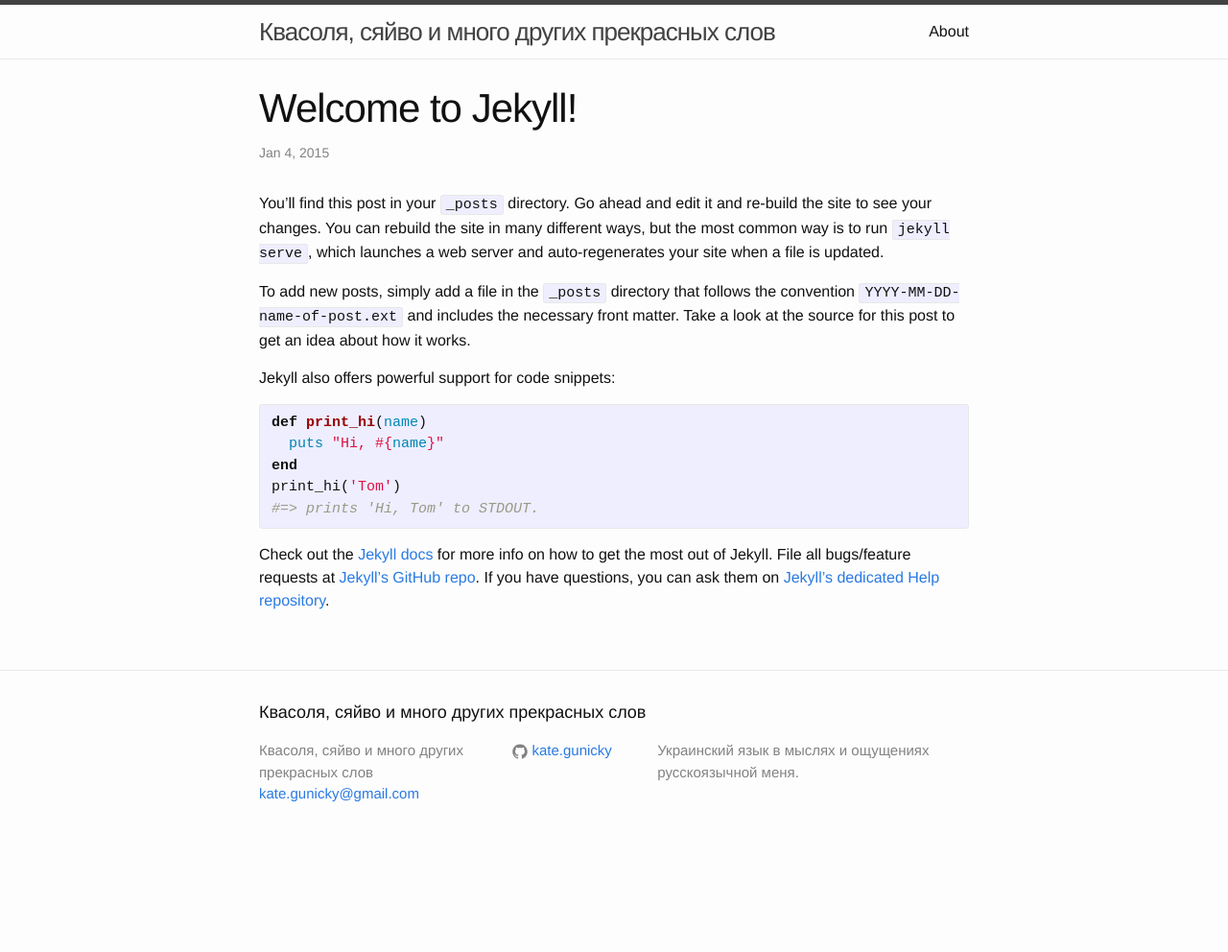
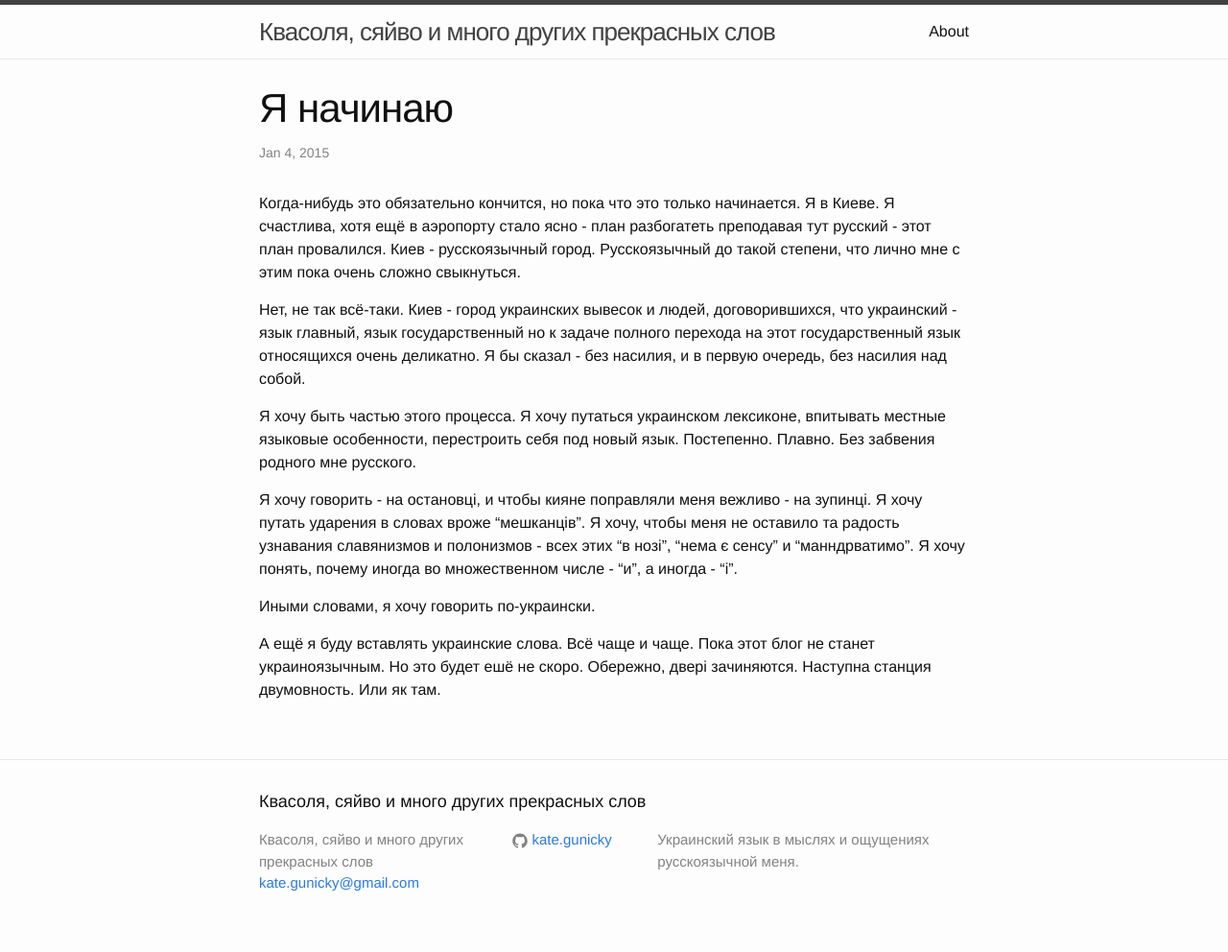
Before and after one commit to kategunicky/kvasolya, a Jekyll site: the page built from _posts/2015-01-04-welcome-to-jekyll.markdown, in a window 1280 px wide. Shown: the whole page at 96% size. Built offline with Jekyll 4.4.1, drawn with Linux system fonts in a browser that asks for light colours; before the commit the page ends 900 px from its top, so only the background shows below that.

Commit message:
my first post

```diff
--- a/_config.yml
+++ b/_config.yml
@@ -3,7 +3,7 @@ title: Квасоля, сяйво и много других прекрасны
 email: kate.gunicky@gmail.com
 description: > # this means to ignore newlines until "baseurl:"
     Украинский язык в мыслях и ощущениях русскоязычной меня.
-baseurl: "" # the subpath of your site, e.g. /blog/
+baseurl: "/kvasolya" # the subpath of your site, e.g. /blog/
 url: "http://yourdomain.com" # the base hostname & protocol for your site
 #twitter_username: jekyllrb
 github_username: kate.gunicky
--- a/_posts/2015-01-04-welcome-to-jekyll.markdown
+++ b/_posts/2015-01-04-welcome-to-jekyll.markdown
@@ -1,25 +1,32 @@
 ---
 layout: post
-title:  "Welcome to Jekyll!"
+title:  "Я начинаю"
 date:   2015-01-04 23:21:00
 categories: jekyll update
 ---
-You’ll find this post in your `_posts` directory. Go ahead and edit it and re-build the site to see your changes. You can rebuild the site in many different ways, but the most common way is to run `jekyll serve`, which launches a web server and auto-regenerates your site when a file is updated.
 
-To add new posts, simply add a file in the `_posts` directory that follows the convention `YYYY-MM-DD-name-of-post.ext` and includes the necessary front matter. Take a look at the source for this post to get an idea about how it works.
+Когда-нибудь это обязательно кончится, но пока что это только начинается.
+Я в Киеве. Я счастлива, хотя ещё в аэропорту стало ясно - план разбогатеть
+преподавая тут русский - этот план провалился. Киев - русскоязычный город.
+Русскоязычный до такой степени, что лично мне с этим пока очень сложно свыкнуться.
 
-Jekyll also offers powerful support for code snippets:
+Нет, не так всё-таки. Киев - город украинских вывесок и людей, договорившихся,
+что украинский - язык главный, язык государственный но к задаче полного перехода на этот государственный
+язык относящихся очень деликатно. Я бы сказал - без насилия, и в первую очередь, без насилия над собой.
 
-{% highlight ruby %}
-def print_hi(name)
-  puts "Hi, #{name}"
-end
-print_hi('Tom')
-#=> prints 'Hi, Tom' to STDOUT.
-{% endhighlight %}
+Я хочу быть частью этого процесса. Я хочу путаться украинском лексиконе,
+впитывать местные языковые особенности, перестроить себя под новый язык.
+Постепенно. Плавно. Без забвения родного мне русского.
 
-Check out the [Jekyll docs][jekyll] for more info on how to get the most out of Jekyll. File all bugs/feature requests at [Jekyll’s GitHub repo][jekyll-gh]. If you have questions, you can ask them on [Jekyll’s dedicated Help repository][jekyll-help].
+Я хочу говорить - на остановцi, и чтобы кияне поправляли меня вежливо - на зупинцi.
+Я хочу путать ударения в словах вроже "мешканцiв". Я хочу, чтобы меня
+не оставило та радость узнавания славянизмов и полонизмов - всех этих "в нозi",
+"нема є сенсу" и "манндрватимо". Я хочу понять, почему иногда во множественном
+числе - "и", а иногда - "i".
 
-[jekyll]:      http://jekyllrb.com
-[jekyll-gh]:   https://github.com/jekyll/jekyll
-[jekyll-help]: https://github.com/jekyll/jekyll-help
+Иными словами, я хочу говорить по-украински.
+
+
+А ещё я буду вставлять украинские слова. Всё чаще и чаще.
+Пока этот блог не станет украиноязычным. Но это будет ешё не скоро.
+Обережно, дверi зачиняются. Наступна станция двумовность. Или як там.
```
